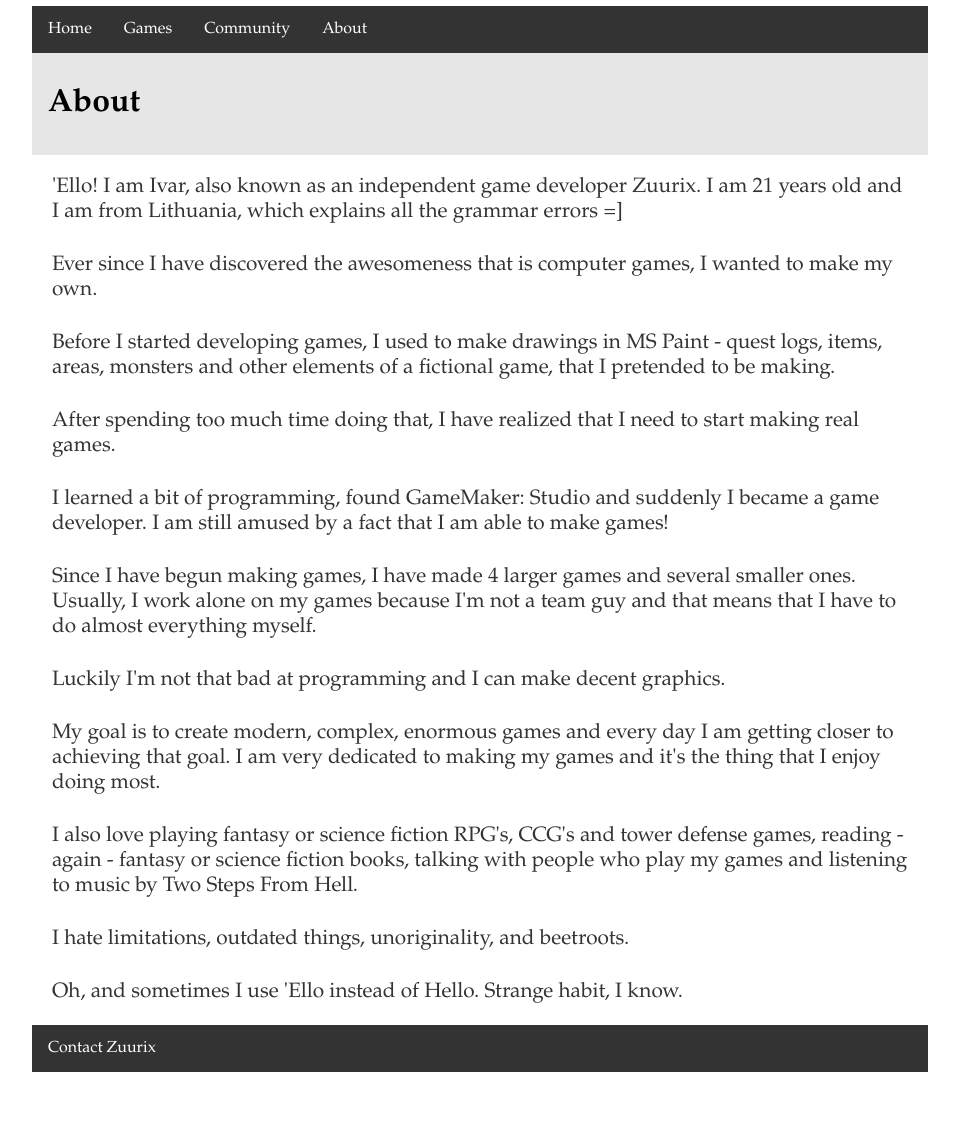
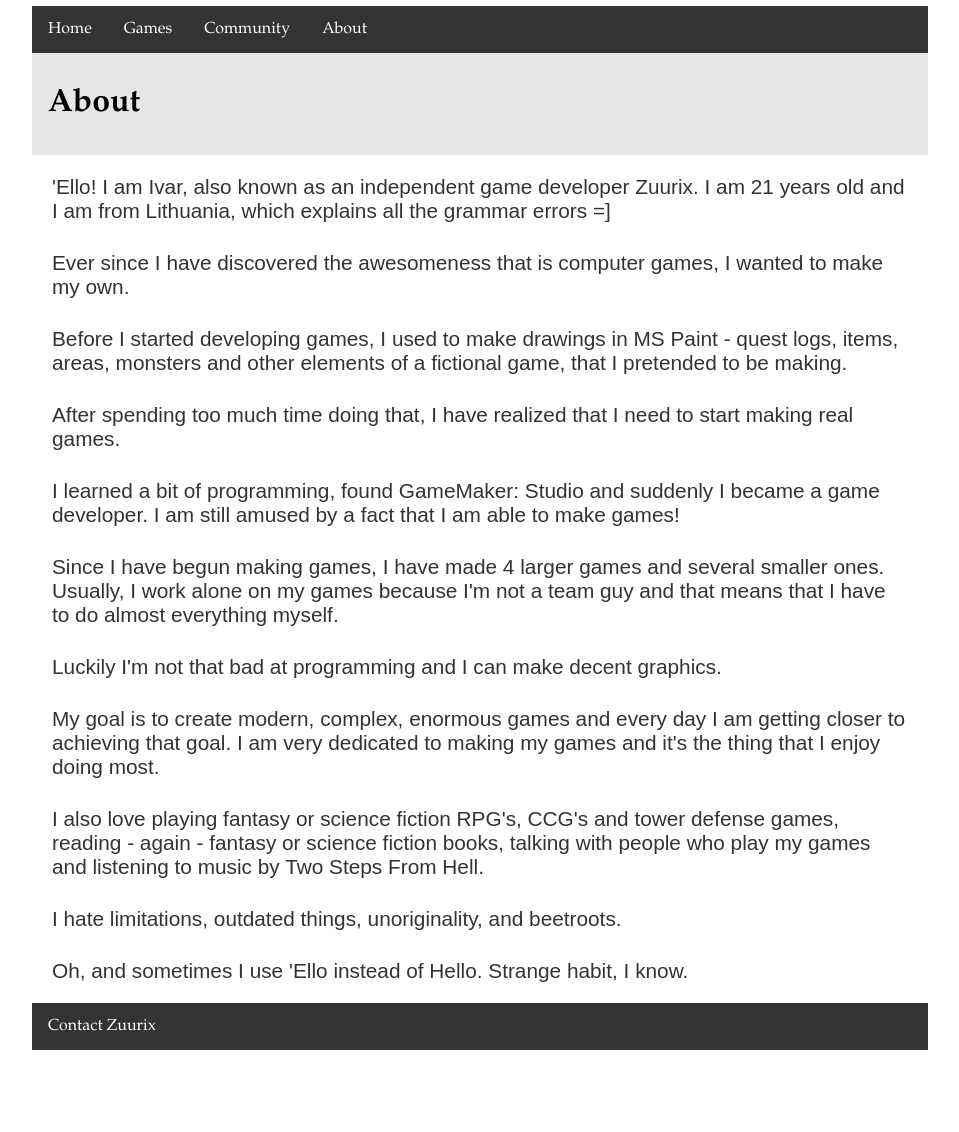
Before and after one commit to Phoebe3663/Zuurix.github.io, a Jekyll site: the page built from about/index.html, in a window 1280 px wide. Shown: the part 308-1440 px from the top of the page, without its empty margins (160-1119 px from the left). Built offline with Jekyll 4.4.1, drawn with Linux system fonts in a browser that asks for light colours; after the commit the page ends 1418 px from its top, so only the background shows below that.

Commit message:
Update main.css

```diff
--- a/css/main.css
+++ b/css/main.css
@@ -126,7 +126,7 @@ span.status-alpha {
 }
 
 p {
-    font-family: 'Palatino Linotype', sans-serif;
+    font-family: 'Quicksand', sans-serif;
     font-size: 1.3em;
     color: #333;
     padding: 8px 8px 8px 8px;
```
